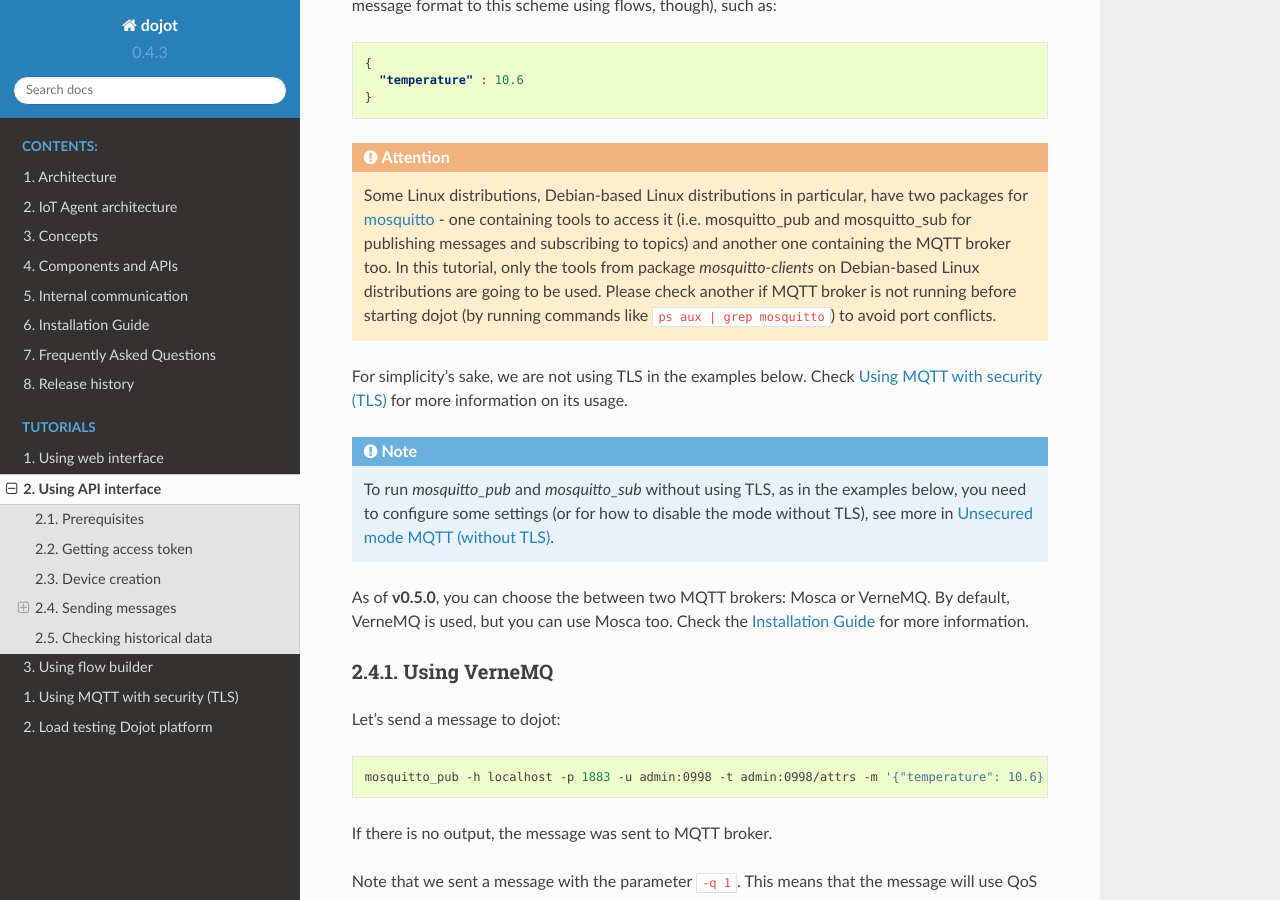
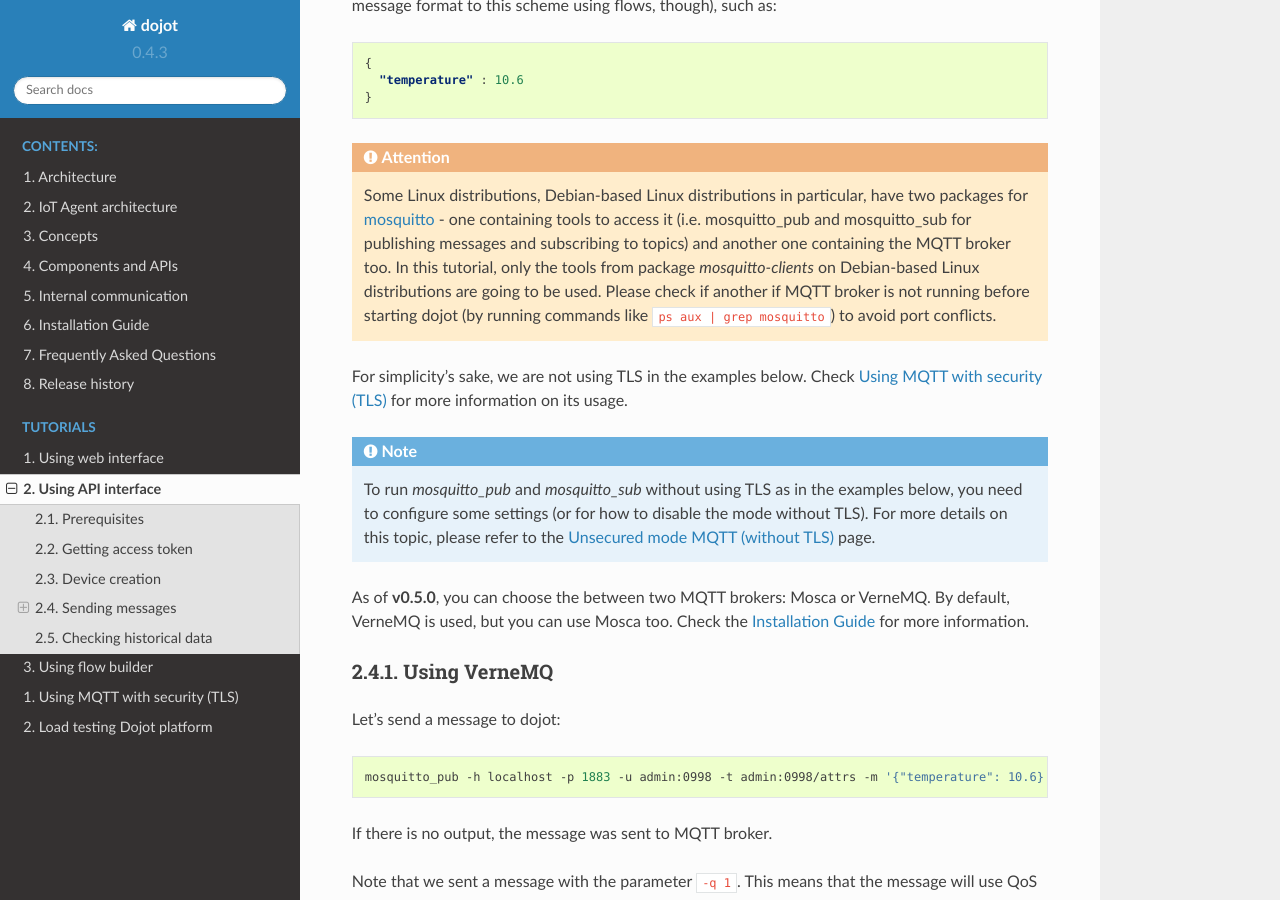
Before and after one commit to dojot/docs, a Sphinx documentation site: the page built from source/using-api-interface.rst, in a window 1280 px wide and 900 px high, scrolled down 4047 px. Built offline with Sphinx 7.4.7 and the Read the Docs theme 2.0.0, drawn with Linux system fonts in a browser that asks for light colours.

Commit message:
more changes from review and some others points

```diff
--- a/source/mqtt-tls.rst
+++ b/source/mqtt-tls.rst
@@ -86,7 +86,7 @@
    by changing the ``dojot_insecure_mode`` variable to ``false``.
 
 In addition, you can choose between `IotAgent VerneMQ` or `IotAgent Mosca`
-when configuring Ansible deployment  (i.e. Kubernetes).
+when configuring the Ansible deployment (i.e. Kubernetes).
 In Docker-compose, you need to uncomment and comment the services
 in the ``docker-compose.yml``, there's a commented explanation about that in this file.
 
@@ -189,7 +189,7 @@
 it will publish and subscribe in dojot via MQTT.
 
 Before continuing, install `mosquitto_pub` and `mosquitto_sub` from
-package `mosquitto-clients` on Debian-based Linux distributions:
+the `mosquitto-clients` package on Debian-based Linux distributions:
 
 .. ATTENTION::
     Some Linux distributions, Debian-based Linux distributions in particular,
--- a/source/using-api-interface.rst
+++ b/source/using-api-interface.rst
@@ -234,7 +234,7 @@
     `mosquitto`_ - one containing tools to access it (i.e. mosquitto_pub and mosquitto_sub for
     publishing messages and subscribing to topics) and another one containing the MQTT broker too.
     In this tutorial, only the tools from package `mosquitto-clients` on Debian-based Linux
-    distributions are going to be used. Please check another if MQTT broker is not running before starting
+    distributions are going to be used. Please check if another if MQTT broker is not running before starting
     dojot (by running commands like ``ps aux | grep mosquitto``) to avoid port conflicts.
 
 
@@ -242,9 +242,9 @@
 information on its usage.
 
 .. Note::
-    To run `mosquitto_pub` and `mosquitto_sub` without using TLS,
+    To run `mosquitto_pub` and `mosquitto_sub` without using TLS
     as in the examples below, you need to configure some settings
-    (or for how to disable the mode without TLS), see more in :ref:`Unsecured mode MQTT`.
+    (or for how to disable the mode without TLS). For more details on this topic, please refer to the :ref:`Unsecured mode MQTT` page.
 
 As of **v0.5.0**, you can choose the between two MQTT brokers: Mosca or VerneMQ. By default, VerneMQ
 is used, but you can use Mosca too. Check the :doc:`../installation-guide` for more information.
```
Also changed, not shown: 4 other files.
